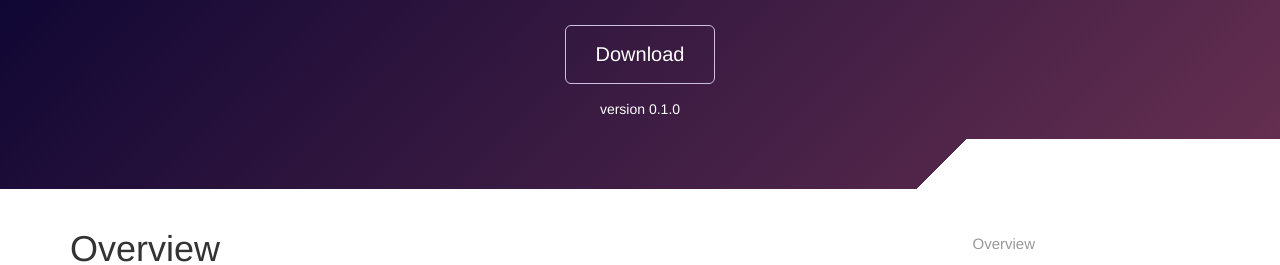
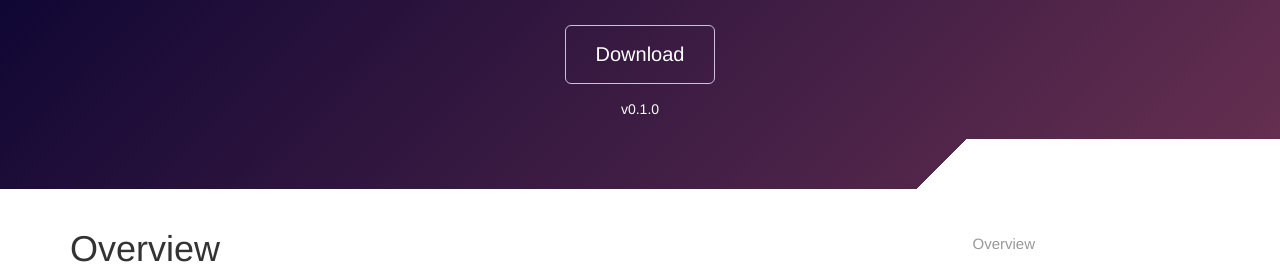
Before and after one commit to allejo/jekyll-docs-theme, a Jekyll site: the page built from index.md, in a window 1280 px wide and 900 px high. Shown: the part 185-450 px from the top of the window. Built offline with Jekyll 4.4.1, drawn with Linux system fonts in a browser that asks for light colours; nearby versions of some CDN libraries; comment, search, counter and statistics services are not loaded; our own code applies the rules of GitHub Pages for plain Markdown files.

Commit message:
updated layouts

```diff
--- a/_includes/footer.html
+++ b/_includes/footer.html
@@ -66,7 +66,7 @@
 
         <ul class="bs-docs-footer-links muted">
             {% if site.project.version %}
-                <li>version {{ site.project.version }}</li>
+                <li>v{{ site.project.version }}</li>
             {% endif %}
             {% for l in site.links.footer %}
                 <li>&middot;</li>
--- a/_includes/jumbotron.html
+++ b/_includes/jumbotron.html
@@ -7,7 +7,7 @@
                 <a href="{{ site.project.download_url }}" class="btn btn-outline-inverse btn-lg">Download</a>
             </p>
             {% if site.project.version %}
-                <p class="version">version {{ site.project.version }}</p>
+                <p class="version">v{{ site.project.version }}</p>
             {% endif %}
         </div>
     </div>
--- /dev/null
+++ b/_layouts/blank.html
@@ -0,0 +1,5 @@
+---
+layout: blank
+---
+<div>
+</div>
```
